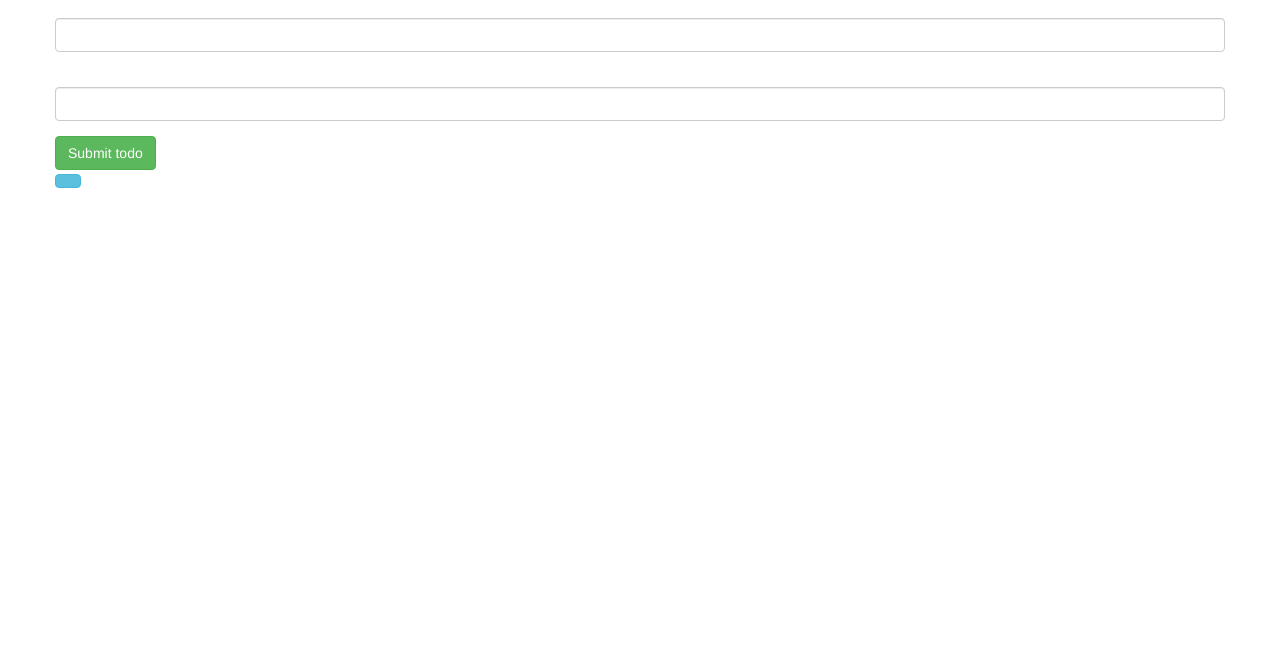
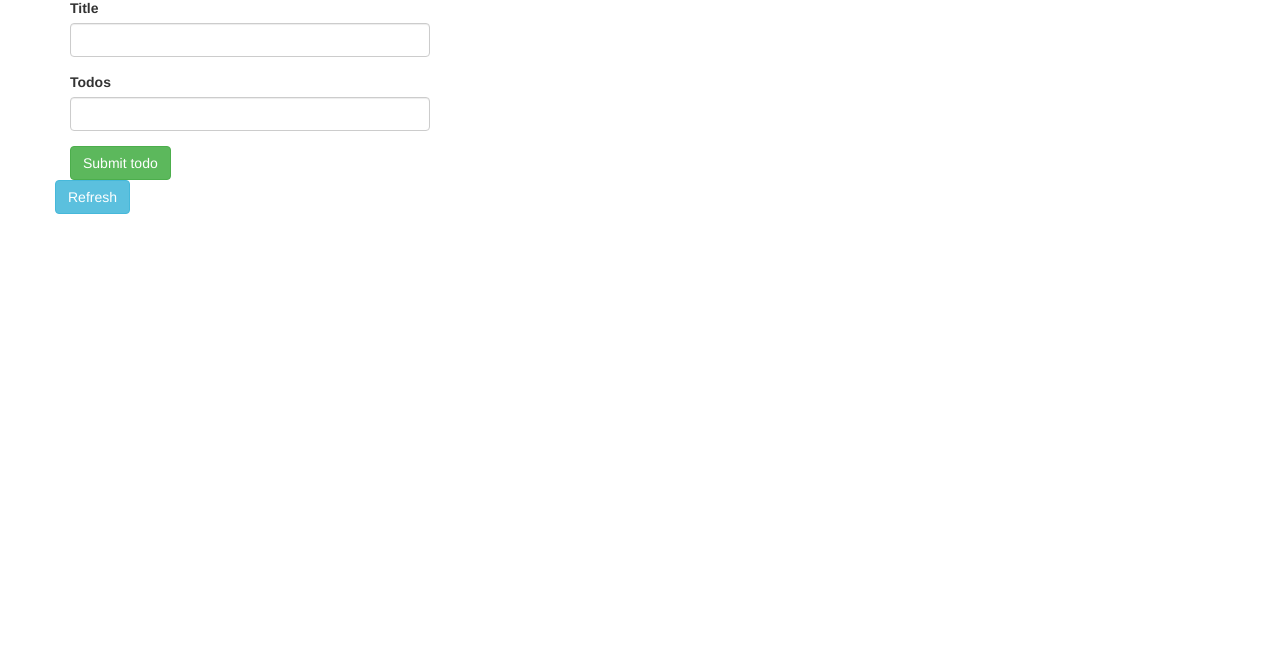
Before and after one commit to roopertti/noderasp, a website: page public/index.html in a window 1280 px wide. Shown: the part 135-800 px from the top of the page. Drawn offline with Linux system fonts and the light colour scheme.

Commit message:
bugfixes

```diff
--- a/public/index.html
+++ b/public/index.html
@@ -12,25 +12,27 @@
 	<h1>moi</h1>
 	<div class="container">
 		<div class="row">
+			<div class="col-md-4">
 				<form ng-controller="SubmitCtrl">
 					<h2>Make a todo</h2>
 					<div class="form-group">
-					<label for="title"></label>
+						<label for="title">Title</label>
 						<input type="text" id="title" class="form-control" ng-model="title">
 					</div>
 					<div class="form-group">
-					<label for="todo"></label>
+						<label for="todo">Todos</label>
 						<input type="text" id="todo" class="form-control" ng-model="todo">
 					</div>
 					<button class="btn btn-success">Submit todo</button>
 				</form>
 			</div>
+		</div>
 		<div class="row" ng-controller="GetCtrl">
 			<div ng-repeat="post in posts">
 				<h3>{{post.title}}</h3>
-				<p>{{post.body}}</p>
+				<p>{{post.todos}}</p>
 			</div>
-			<button class="btn btn-info" ng-click="refreshTodos()"></button>
+			<button class="btn btn-info" ng-click="refreshTodos()">Refresh</button>
 		</div>
 	</div>
 
```
Lines whose indentation alone changed are shown as unchanged.
